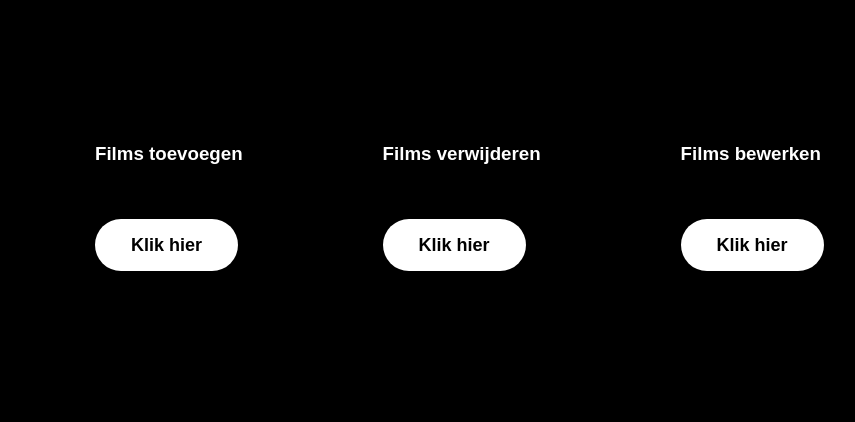
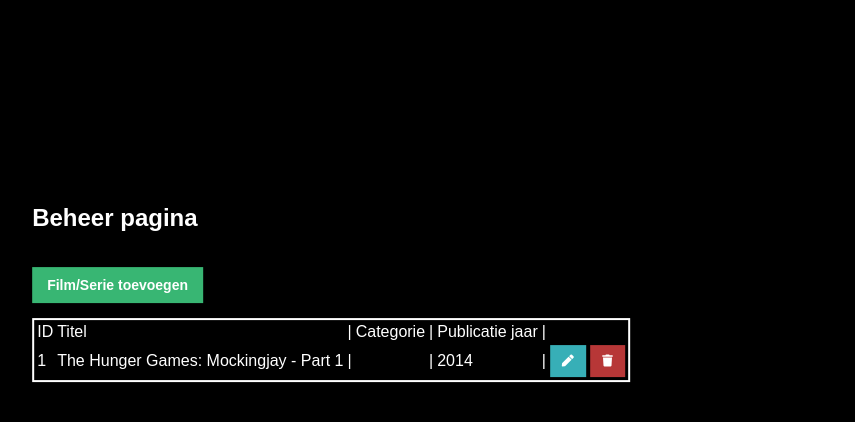
Before and after one commit to Aron-D/Netfish, a PHP site: page /beheer.php in a window 1280 px wide. Shown: the part 117-539 px from the top of the page, without its empty margins (309-1164 px from the left). Run offline with PHP 8.4, Linux system fonts and the light colour scheme; a user stored in the database is signed in; data comes from the database, SQL or seed files in the repository; data that the repository does not hold is empty.

Commit message:
update 6
In de beheer pagina bevat nu een overzicht van alle films/series

```diff
--- a/beheer.php
+++ b/beheer.php
@@ -3,10 +3,53 @@
 include_once "database/connect.php";
 include_once "header.php";
 
+
+$sql = $db->prepare("SELECT * FROM movie");
+$sql->execute();
+$data = $sql->fetchAll();
+
+
 ?>
 
-<div class='flexcont_beheer'>
+<!-- <div class='flexcont_beheer'>
     <div></div><div></div>
     <div><h3>Films toevoegen</h3><br/><br/><a class="bn3638 bn39" href="beheer_get.php?add">Klik hier</a></div>
     <div><h3>Films verwijderen</h3><br/><br/><a class="bn3638 bn39" href="beheer_get.php?del">Klik hier</a></div>
-    <div><h3>Films bewerken</h3><br/><br/><a class="bn3638 bn39" href="beheer_get.php?adj">Klik hier</a></div>
+    <div><h3>Films bewerken</h3><br/><br/><a class="bn3638 bn39" href="beheer_get.php?adj">Klik hier</a></div> -->
+
+
+
+    <div class="content read">
+	<h2>Beheer pagina</h2>
+	<a href="beheer_get.php?add" class="create-contact">Film/Serie toevoegen</a>
+	<table>
+        <thead>
+            <tr>
+                <td>ID</td>
+                <td>Titel</td>
+                <td>|</td>
+                <td>Categorie</td>
+                <td>|</td>
+                <td>Publicatie jaar</td>
+                <td>|</td>
+            </tr>
+        </thead>
+        <tbody>
+            <?php foreach ($data as $data): ?>
+            <tr>
+                <td><?=$data['id']?></td>
+                <td><?=$data['title']?></td>
+                <td>|</td>
+                <td><?=$data['category']?></td>
+                <td>|</td>
+                <td><?=$data['year']?></td>
+                <td>|</td>
+                <td class="actions">
+                    <a href="beheer_get?id_adj=<?=$data['id']?>" class="edit"><i class="fas fa-pen fa-xs"></i></a>
+                    <a href="beheer_get?id_del=<?=$data['id']?>" class="trash"><i class="fas fa-trash fa-xs"></i></a>
+                </td>
+            </tr>
+            <?php endforeach; ?>
+        </tbody>
+    </table>
+</div>
--- a/beheer_get.php
+++ b/beheer_get.php
@@ -9,7 +9,11 @@ if(isset($_GET['add'])){
 add();
 
 }
-if(isset($_GET['del'])){}
+if(isset($_GET['del'])){
+
+    delete();
+
+}
 if(isset($_GET['adj'])){}
 
 ?>
--- a/css/style.css
+++ b/css/style.css
@@ -251,6 +251,40 @@ hr {
   background-color: #f41213;
 }
 
-/* .addform {
+.read .create-contact {
+  display: inline-block;
+  text-decoration: none;
+  background-color: #38b673;
+  font-weight: bold;
+  font-size: 14px;
+  color: #FFFFFF;
+  padding: 10px 15px;
+  margin: 15px 0;
+}
+.read .create-contact:hover {
+  background-color: #32a367;
+}
 
-} */
+.read table tbody tr td.actions .edit, .read table tbody tr td.actions .trash {
+  display: inline-flex;
+  text-align: right;
+  text-decoration: none;
+  color: #FFFFFF;
+  padding: 10px 12px;
+}
+.read table tbody tr td.actions .trash {
+  background-color: #b73737;
+}
+.read table tbody tr td.actions .trash:hover {
+  background-color: #a33131;
+}
+.read table tbody tr td.actions .edit {
+  background-color: #37afb7;
+}
+.read table tbody tr td.actions .edit:hover {
+  background-color: #319ca3;
+}
+
+table {
+  border: 2px solid white;
+}
--- a/header.php
+++ b/header.php
@@ -6,6 +6,7 @@
     <meta name="viewport" content="width=device-width, initial-scale=1.0">
     <title>Header</title>
     <link rel="stylesheet" href="css/style.css">
+    <link rel="stylesheet" href="https://use.fontawesome.com/releases/v5.7.1/css/all.css">
 </head>
 
 <body>
```
Also changed, not shown: function.php (+8 -0 lines).
